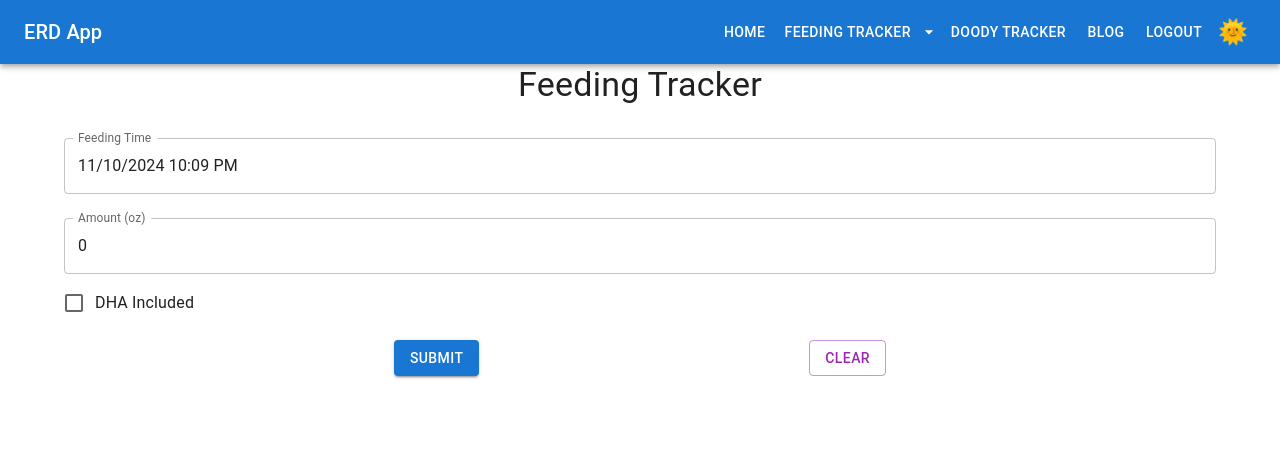
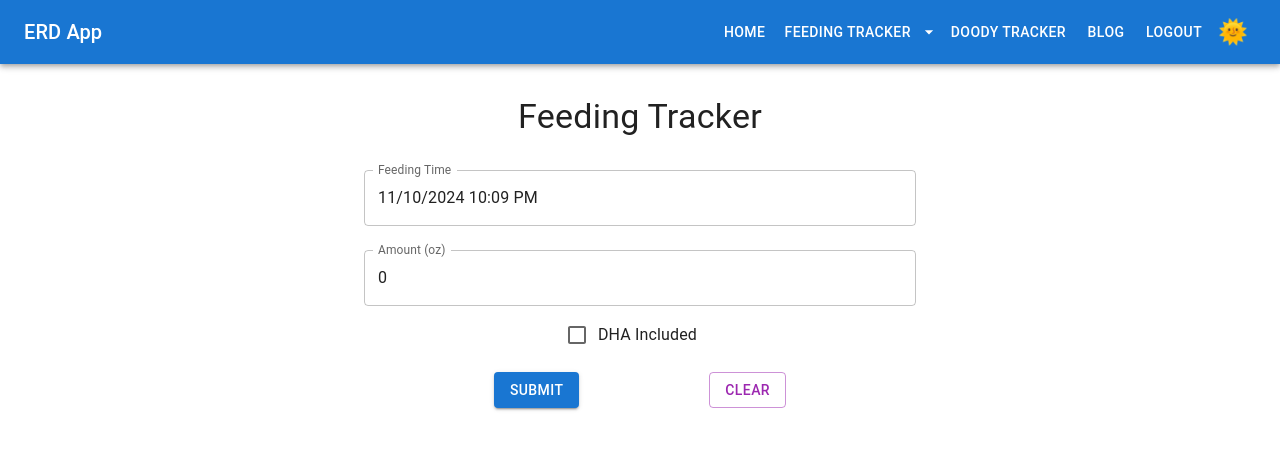
Before and after one commit to benjamind10/erd-app, a React (Create React App) app in the folder frontend/: page /feeding/add in a window 1280 px wide. Shown: the top 450 px of the page. Built offline with nearby package versions, Linux system fonts and the light colour scheme; no server answers; sample sign-in values are in the browser's storage.

Commit message:
updated Nav

```diff
--- a/frontend/src/components/Navigation.tsx
+++ b/frontend/src/components/Navigation.tsx
@@ -1,4 +1,3 @@
-// src/components/Navigation.tsx
 import React, { useState } from 'react';
 import {
   AppBar,
--- a/frontend/src/routes/Feeding.tsx
+++ b/frontend/src/routes/Feeding.tsx
@@ -39,7 +39,7 @@ const Feeding: React.FC = () => {
   };
 
   return (
-    <Container>
+    <Container maxWidth="sm" sx={{ textAlign: 'center', paddingY: 4 }}>
       <Typography variant="h4" gutterBottom align='center'>
         Feeding Tracker
       </Typography>
```
Also changed, not shown: 1 other file (tests, documents, lock files or other folders).
